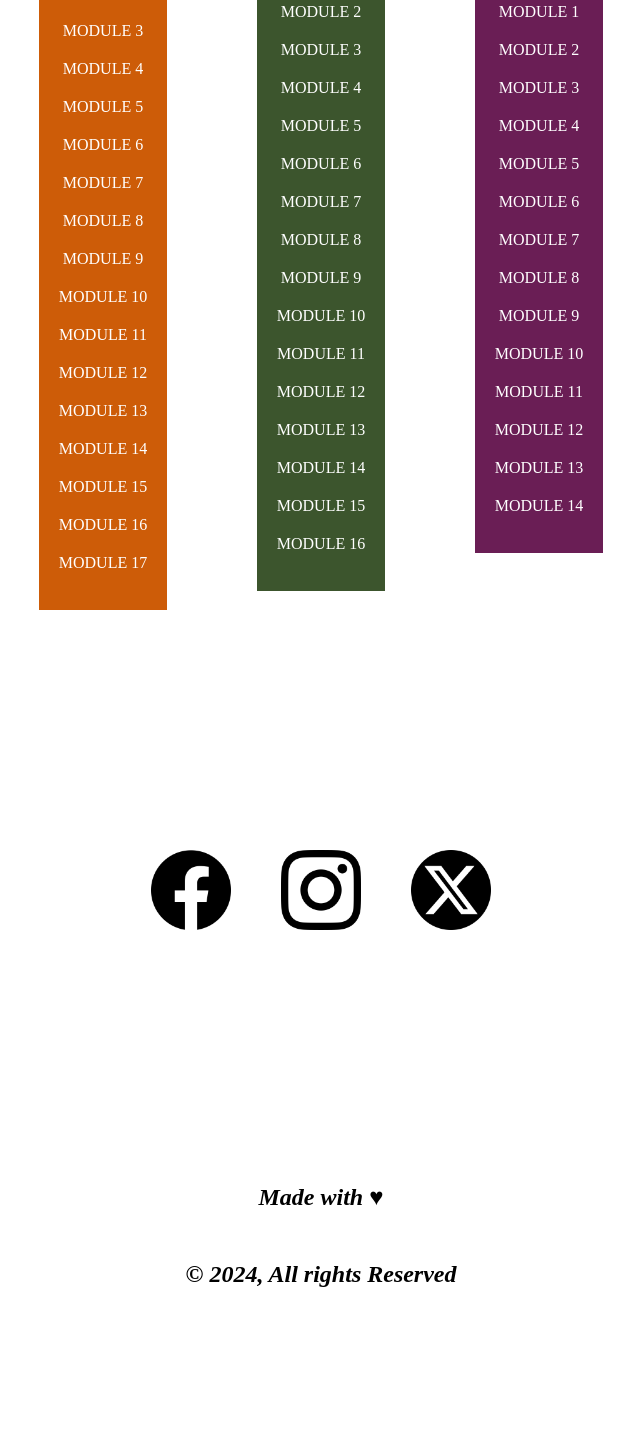
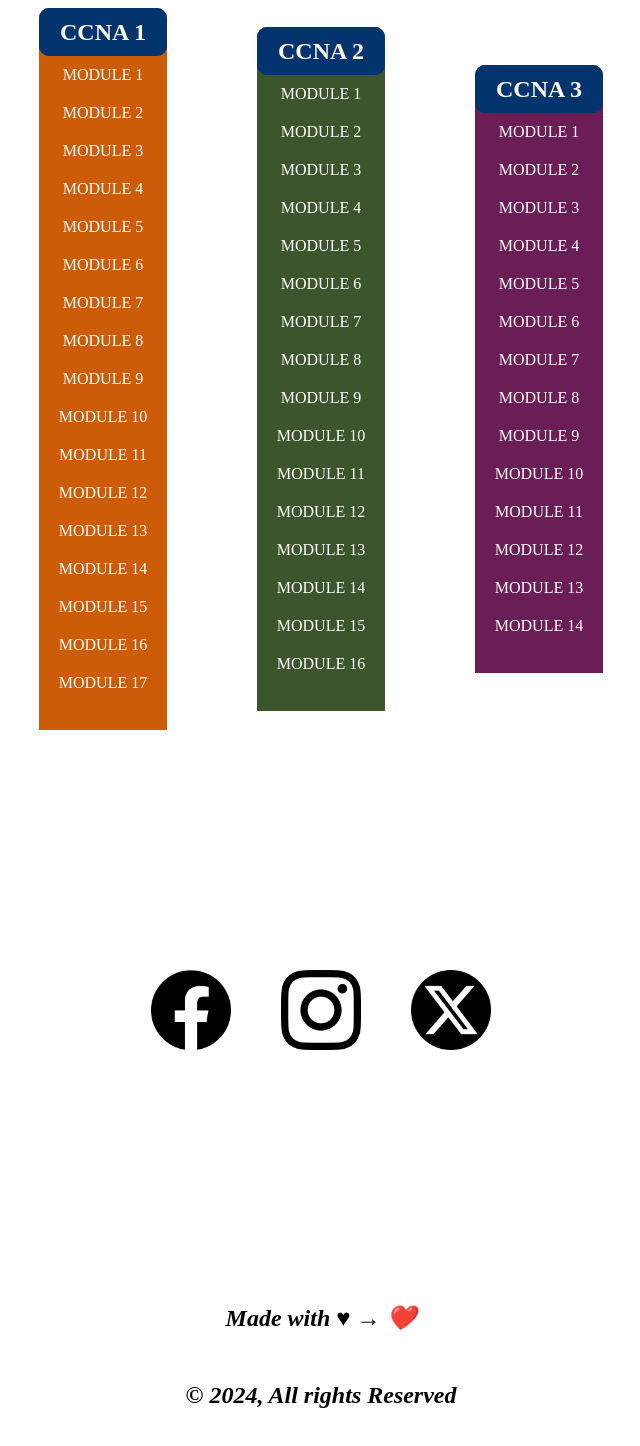
Before and after one commit to Mainboy360/networking-document, a plain HTML site: page index.html in a window 1280 px wide. Shown: the part 370-1816 px from the top of the page, without its empty margins (319-959 px from the left). Before the commit the page ends 1758 px from the top, so only its background shows below. Drawn offline with Linux system fonts and the light colour scheme.

Commit message:
Add files via upload

```diff
--- a/index.html
+++ b/index.html
@@ -95,7 +95,7 @@
                 <a href="https://x.com/CmDbugs18677?s=09" rel="noopener noreferrer"><img src="./images/socials/twitter-alt-circle.png" alt="twitter/X logo"></a>
             </div>
             <div class="footer">
-                <h2>Made with &hearts; </h2>
+                <h2>Made with &hearts; &rarr; ❤️</h2>
                 <h2>&copy; 2024, All rights Reserved</h2>
             </div>
         </footer>
--- a/styles.css
+++ b/styles.css
@@ -22,7 +22,7 @@
     align-items: center;
     gap: 90px;
     padding: 40px;
-    margin-top: 30px;
+    margin-top: 150px;
     flex: 1;
 
 }
```
